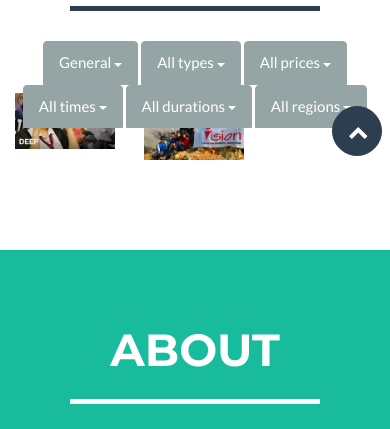
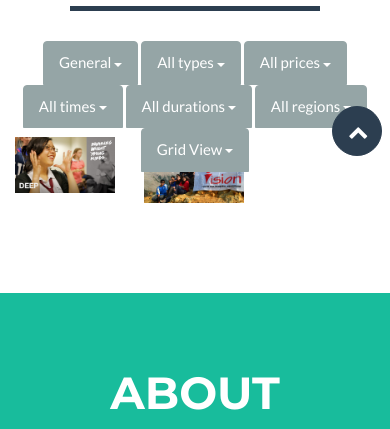
Before and after one commit to jpngfile/SUYOP, a plain HTML site: page index.html in a window 390 px wide. Shown: the part 671-1100 px from the top of the page. Drawn offline with nearby package versions, Linux system fonts and the light colour scheme.

Commit message:
Grid and List View
Added an option for the programs to be displayed in as a list. The css
of the list is incomplete and will be done later.

```diff
--- a/css/freelancer.css
+++ b/css/freelancer.css
@@ -216,6 +216,13 @@ padding-bottom:15px;
  z-index:-1;
   }
 
+  .list-mosaic{
+    position: relative;
+    z-index:-1;
+    display: none;
+    /*visibility: hidden;*/
+  }
+
 #portfolio .portfolio-item {
 z-index:-1;
   display:block;
@@ -420,9 +427,9 @@ footer .footer-below {
 .scroll-top .btn:focus {
     outline: 0;
 }
-.portfolio-modal{
+/*.portfolio-modal{
     background-color: #fff;
-}
+}*/
 .portfolio-modal .modal-content {
     padding: 100px 0;
     min-height: 100%;
--- a/index.html
+++ b/index.html
@@ -168,12 +168,23 @@
                      			  <li><a href="javascript:;" data-filter=".northyork">North York</a></li>
         					  </ul>
       					  </div>
+                  <div class="btn-group-vertical">
+                    <button class="button btn btn-default dropdown-toggle" data-toggle="dropdown">Grid View <span class="caret"></span></button>
+                    <ul class="dropdown-menu view button-group" role="menu">
+                      <li><a href="javascript:;" view-type=".grid">
+                        Grid View</a></li>
+                      <li><a href="javascript:;" view-type=".list">
+                        List View</a></li>
+                    </ul>
+                  </div>
          			  </div>
            </section>
                <!-- Portfolio Grid Section -->
                <section id="portfolio">
                       <div class="mosaic" id="mosaic">
 
+                   </div>
+                   <div class="list-mosaic" id="list-mosaic">
                    </div>
                </section>
 
--- a/js/freelancer.js
+++ b/js/freelancer.js
@@ -37,6 +37,10 @@ var allButtons = ["All types","General","All prices","All times","All durations"
 $( document ).ready( function() {
   var elem = document.getElementById("mosaic");
   elem.innerHTML = '';
+  var listMosaic = document.getElementById("list-mosaic");
+  listMosaic.innerHTML = '';
+  var list = document.createElement ("ul");
+  list.className = "table-ish";
   myData = programData;
   for (var i = myData.length - 1; i >= 0; i--) {
 
@@ -123,7 +127,7 @@ $( document ).ready( function() {
     modalBody.appendChild (starDivide);
     modalBody.appendChild (image);
     for (var j = 0; j < desc.length; j++) {
-      console.log (desc[j]);
+      //console.log (desc[j]);
         modalBody.appendChild (desc[j]);
     };
     modalBody.appendChild (details);
@@ -149,7 +153,7 @@ $( document ).ready( function() {
 
     var programLink = document.createElement ('a');
     programLink.href = "#portfolioModal" + i;
-    console.log (programLink.href);
+    //console.log (programLink.href);
     programLink.className = "portfolio-link";
     programLink.setAttribute ("data-toggle", "modal");
 
@@ -180,7 +184,44 @@ $( document ).ready( function() {
 
     elem.appendChild (mosaicItem);
 
+    //making the list-mosaic
+    var tableItem = document.createElement ("li");
+    tableItem.className = "table-item-ish";
+
+
+    //This could be replaced with a for loop through an array
+    var listName = document.createElement ('div');
+    listName.className = "name";
+    listName.innerHTML = myData[i].name;
+    tableItem.appendChild (listName);
+    var listType = document.createElement ('div');
+    listType.className = "type";
+    listType.innerHTML = myData[i].type;
+    tableItem.appendChild (listType);
+    var listTime = document.createElement ('div');
+    listTime.className = "time";
+    listTime.innerHTML = myData[i].time;
+    tableItem.appendChild (listTime);
+    var listCost = document.createElement ('div');
+    listCost.className = "cost";
+    listCost.innerHTML = myData[i].cost;
+    tableItem.appendChild (listCost);
+    var listAge = document.createElement ('div');
+    listAge.className = "age";
+    listAge.innerHTML = myData[i].age;
+    tableItem.appendChild (listAge);
+    var listWebsite = document.createElement ('div');
+    listWebsite.className = "website";
+    var listLink = document.createElement ('a');
+    listLink.href = myData[i].link;
+    listLink.target = "_blank";
+    listLink.innerHTML = myData[i].cleanLink;
+    listWebsite.appendChild (listLink);
+    tableItem.appendChild (listWebsite);
+
+    list.appendChild (tableItem);
   };
+  listMosaic.appendChild (list);
 
   // init Isotope
   var $container = $('.mosaic').isotope({
@@ -204,6 +245,7 @@ $( document ).ready( function() {
     $container.isotope({ filter: filterValue });
   });
 
+//only difference is 'button' and 'a'. Why is this?
   $('.filters').on( 'click', 'a', function() {
   var $this = $(this);
   var $buttonGroup = $this.parents('.button-group');
@@ -213,6 +255,23 @@ $( document ).ready( function() {
   var filterValue = concatValues (filters);
     $container.isotope({ filter: filterValue });
   });
+
+  //changing the isotope view
+  $('.view').on('click','a', function(){
+    var $this = $(this);
+    var viewType = $this.attr('view-type');
+    console.log ("view pressed");
+    if (viewType === ".list"){
+      //set display to none or default depending on what the value is
+      //listMosaic.style.display = "relative";
+      listMosaic.style.display = 'block';
+      elem.style.display = 'none';
+    }
+    else{
+      elem.style.display = 'block';
+      listMosaic.style.display = 'none';
+    }
+  })
 
   // change is-checked class on buttons
  $('.button-group').each( function( i, buttonGroup ) {
--- a/js/programData.json
+++ b/js/programData.json
@@ -4,12 +4,13 @@ programData = [
 	 "location" : "Markham/North York",
 	 "locationLink" : "NULL",
 	 "locationLinkName" : "NULL",
+	 "type" : "leadership",
 	 "time" : "June - Febuary",
 	 "cost" : "$1000",
 	 "age" : "14- 17",
 	 "requirements" : "Application with short answer questions and an interview",
 	 "applicPeriod" : "March",
-	 "link" : "http://www.visionyouth.ca/visionyouth/vy/home.php",
+	 "link" : "http://visionyouth.ca/visionyouth/vy/index.html",
 	 "cleanLink" : "www.visionyouth.ca"},
 
 	{"name" : "DEEP Summer Academy" , "attributes" : ["summer", "week", "month","toronto","northyork","500","1000","2500","rich","engineering"],
@@ -18,6 +19,7 @@ programData = [
 	 "location" : "Downtown Toronto",
 	 "locationLink" : "https://www.google.ca/maps/place/35+St+George+St,+Toronto,+ON+M5S+1A4/@43.6598852,-79.3963525,17z/data=!3m1!4b1!4m2!3m1!1s0x882b34c75769cce9:0x7ecb91e08bee64de",
 	 "locationLinkName" : "University of Toronto St. George",
+	 "type" : "engineering",
 	 "time" : "July",
 	 "cost" : "$465/week without residence. $1290/week with residence",
 	 "age" : "14 - 17 (high school)",
```
